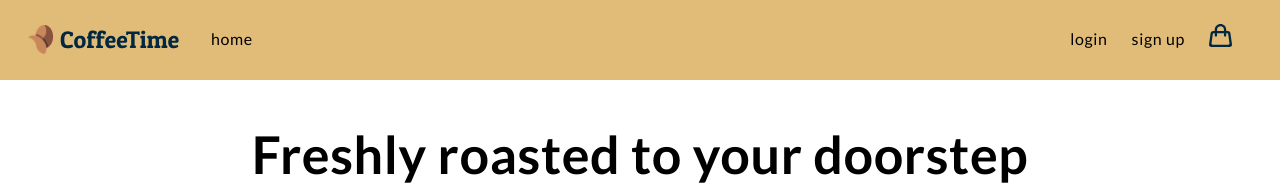
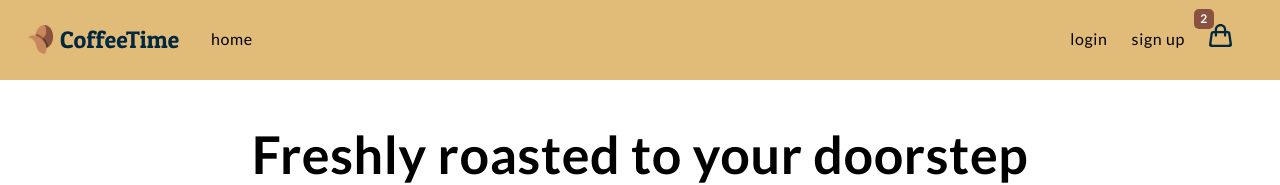
Before and after one commit to jphelps871/coffee_site, a React (Create React App) app: page / in a window 1280 px wide. Shown: the top 185 px of the page. Built offline with nearby package versions, Linux system fonts and the light colour scheme; no server answers.

Commit message:
products display, ready for redux

```diff
--- /dev/null
+++ b/src/common/Product/ProductHeader.js
@@ -0,0 +1,10 @@
+import './product.scss';
+
+export default function ProductHeader({ name, price }) {
+	return (
+		<div className="product-header">
+			<h3 className="product-title">{name}</h3>
+			<div className="product-price">{price}</div>
+		</div>
+	);
+}
--- /dev/null
+++ b/src/common/Product/ProductQuantity.jsx
@@ -0,0 +1,16 @@
+import './product.scss';
+
+export default function ProductQuantuty() {
+	return (
+		<div className="add-quantity-product">
+			<label htmlFor="addProductQuantity">Quantity:</label>
+			<select id="addProductQuantity">
+				<option value="1" select="true">
+					1
+				</option>
+				<option value="2">2</option>
+				<option value="3">3+</option>
+			</select>
+		</div>
+	);
+}
--- /dev/null
+++ b/src/common/Product/product.scss
@@ -0,0 +1,10 @@
+.product-header {
+	display: flex;
+	justify-content: space-between;
+}
+
+.add-quantity-product {
+	label {
+		margin-right: 1em;
+	}
+}
--- /dev/null
+++ b/src/common/QuantityNum/QuantityNum.js
@@ -0,0 +1,5 @@
+import './QuantityNum.scss';
+
+export default function QuantityNum() {
+	return <div className="quantity-num">2</div>;
+}
--- /dev/null
+++ b/src/common/QuantityNum/QuantityNum.scss
@@ -0,0 +1,16 @@
+@import '../../index.scss';
+
+.quantity-num {
+	position: absolute;
+	font-weight: bold;
+	font-size: 12px;
+	line-height: 20px;
+	z-index: 100;
+	width: 20px;
+	height: 20px;
+	color: white;
+	border-radius: 25%;
+	background-color: $brown;
+	top: -15px;
+	left: -15px;
+}
--- a/src/features/header/nav/Nav.js
+++ b/src/features/header/nav/Nav.js
@@ -1,5 +1,6 @@
 import { Link } from 'react-router-dom';
 import { useSelector, useDispatch } from 'react-redux';
+import QuantityNum from '../../../common/QuantityNum/QuantityNum';
 import cart from '../assets/cart.svg';
 import './nav.scss';
 
@@ -36,8 +37,9 @@ export default function Nav() {
 				)}
 
 				{/* CART */}
-				<li>
+				<li style={{ position: 'relative' }}>
 					<Link to="/cart">
+						<QuantityNum />
 						<img className="icon" src={cart} alt="cart-icon" />
 					</Link>
 				</li>
--- a/src/features/home/products/Products.js
+++ b/src/features/home/products/Products.js
@@ -1,5 +1,7 @@
 import { get } from '../../../api/getData';
 import React, { useEffect, useState } from 'react';
+import ProductHeader from '../../../common/Product/ProductHeader';
+import ProductQuantity from '../../../common/Product/ProductQuantity';
 import './Products.scss';
 
 export default function Products() {
@@ -29,23 +31,11 @@ export default function Products() {
 		<>
 			{products.map(item => (
 				<div key={item.product_id} className="product">
-					<div className="product-img">IMG</div>
+					<div className="product-img">coffee img</div>
 					<div className="product-body">
-						<div className="product-header">
-							<h3 className="product-title">{item.name}</h3>
-							<div className="product-price">{item.price}</div>
-						</div>
+						<ProductHeader name={item.name} price={item.price} />
 						<div className="product-description">{item.description}</div>
-						<div className="add-quantity-product">
-							<label htmlFor="addProductQuantity">Quantity:</label>
-							<select id="addProductQuantity">
-								<option value="1" select="true">
-									1
-								</option>
-								<option value="2">2</option>
-								<option value="3">3+</option>
-							</select>
-						</div>
+						<ProductQuantity />
 						<button className="add-product-btn">Add to cart</button>
 					</div>
 				</div>
--- a/src/features/home/products/Products.scss
+++ b/src/features/home/products/Products.scss
@@ -21,17 +21,6 @@
 	.product-img {
 		padding: 1em;
 	}
-
-	.product-header {
-		display: flex;
-		justify-content: space-between;
-	}
-
-	.add-quantity-product {
-		label {
-			margin-right: 1em;
-		}
-	}
 }
 
 @media (max-width: 827px) {
```
Also changed, not shown: src/features/home/products/coffee_bag.jpg (added).
